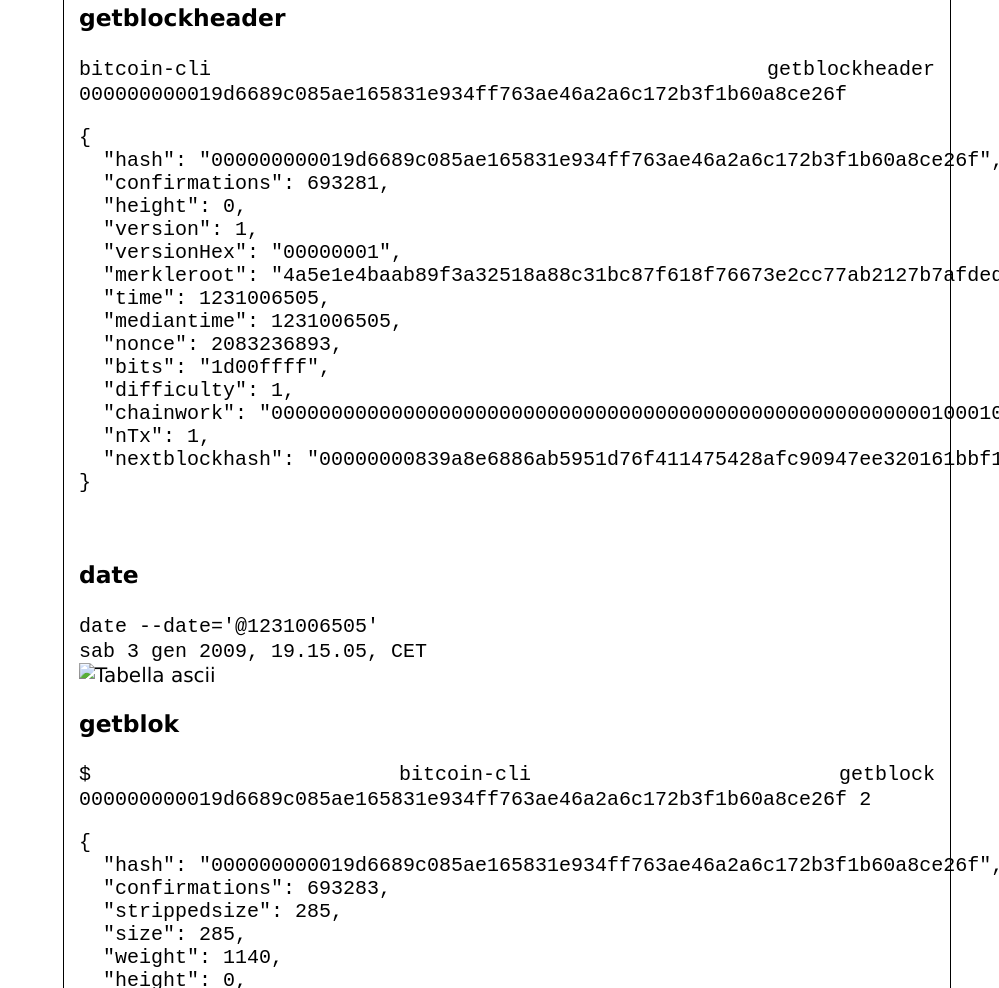
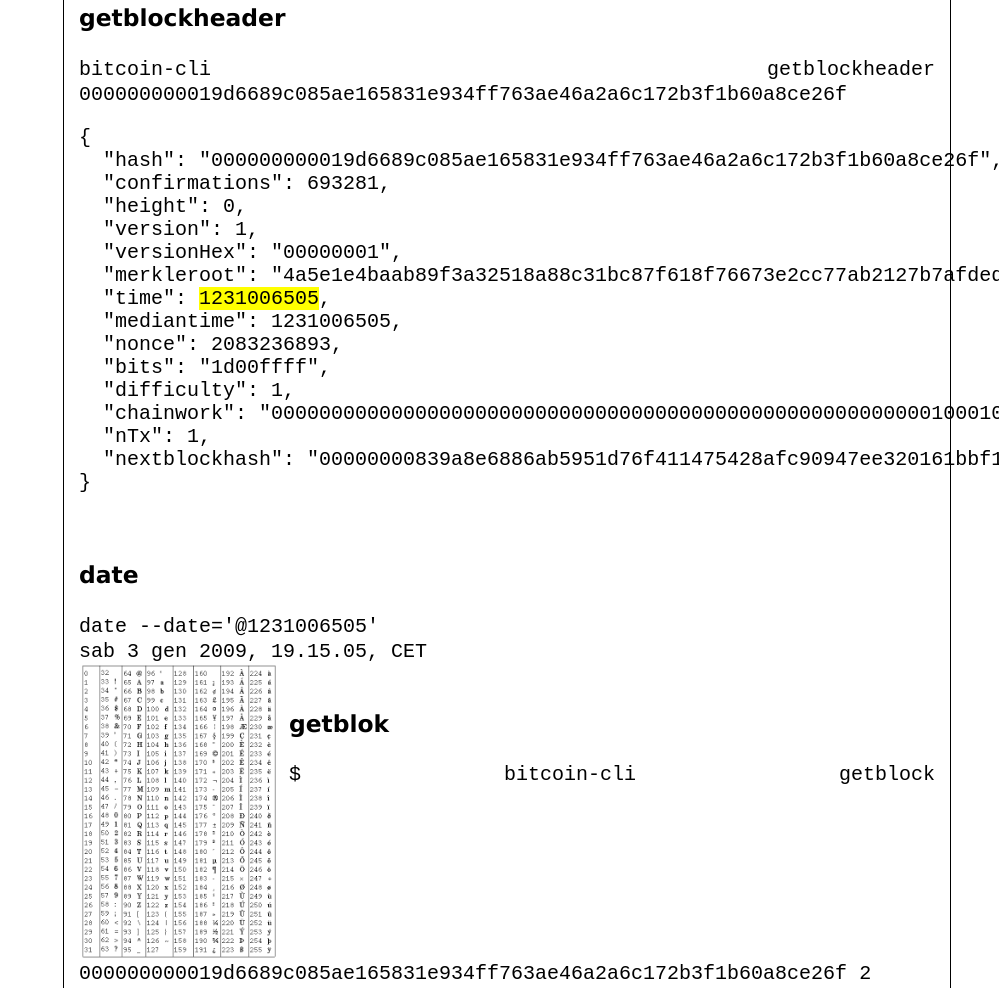
Before and after one commit to Atzek74/atzek74.github.io, a plain HTML site: page pagine/bitcoinCore.html in a window 1280 px wide. Shown: the part 2560-3548 px from the top of the page, without its empty margins (281-1280 px from the left). Drawn offline with Linux system fonts and the light colour scheme.

Commit message:
Initial commit

```diff
--- a/pagine/bitcoinCore.html
+++ b/pagine/bitcoinCore.html
@@ -135,7 +135,7 @@
   "version": 1,
   "versionHex": "00000001",
   "merkleroot": "4a5e1e4baab89f3a32518a88c31bc87f618f76673e2cc77ab2127b7afdeda33b",
-  "time": 1231006505,
+  "time": <mark>1231006505</mark>,
   "mediantime": 1231006505,
   "nonce": 2083236893,
   "bits": "1d00ffff",
@@ -150,7 +150,7 @@
     <br>
     <code>sab  3 gen 2009, 19.15.05, CET</code>
     <br>
-    <img src="img/ascii.gif" alt="Tabella ascii">
+    <img src="../img/ascii.gif" alt="Tabella ascii">
     <br>
     <h3>getblok</h3>
     <code>$ bitcoin-cli getblock 000000000019d6689c085ae165831e934ff763ae46a2a6c172b3f1b60a8ce26f 2
```
